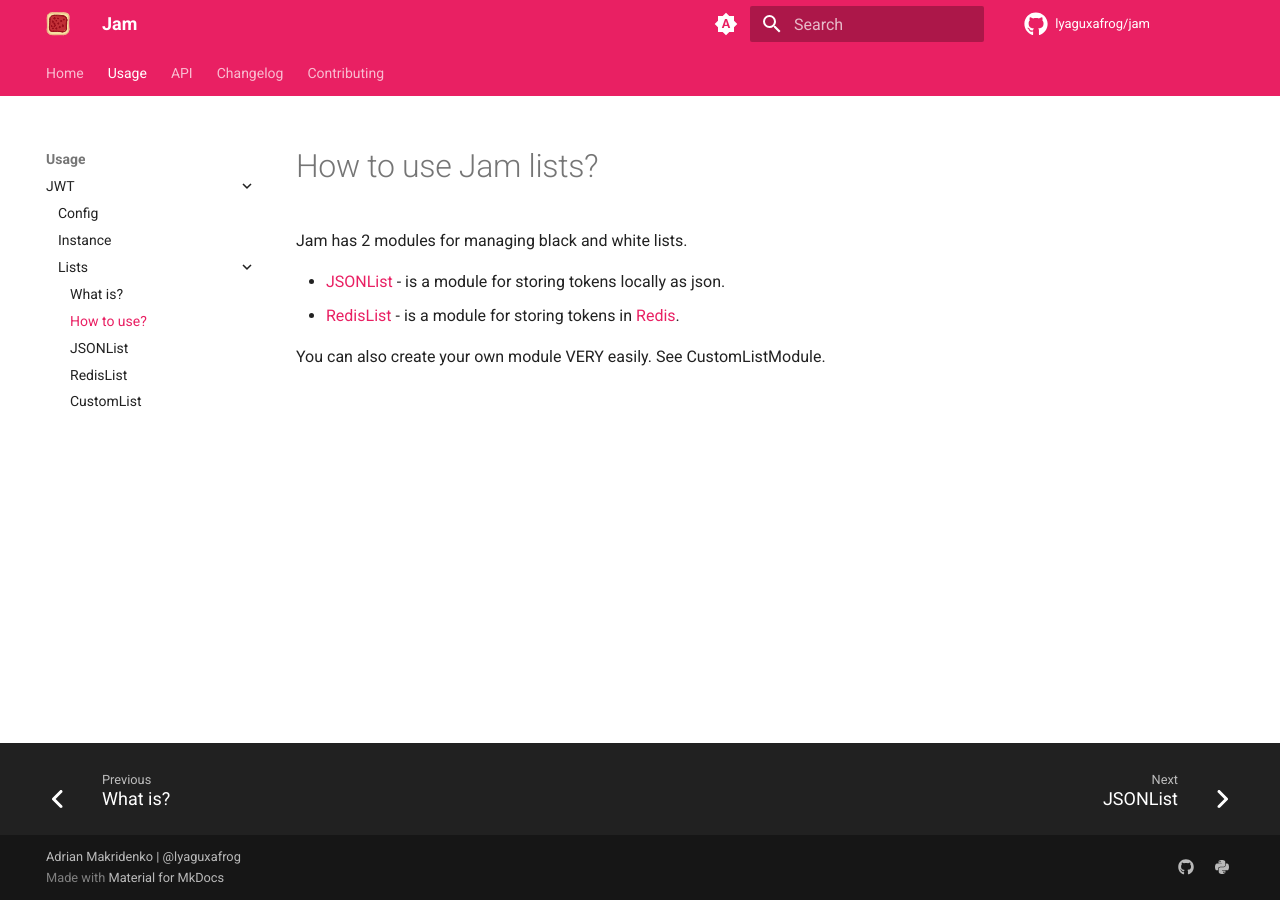
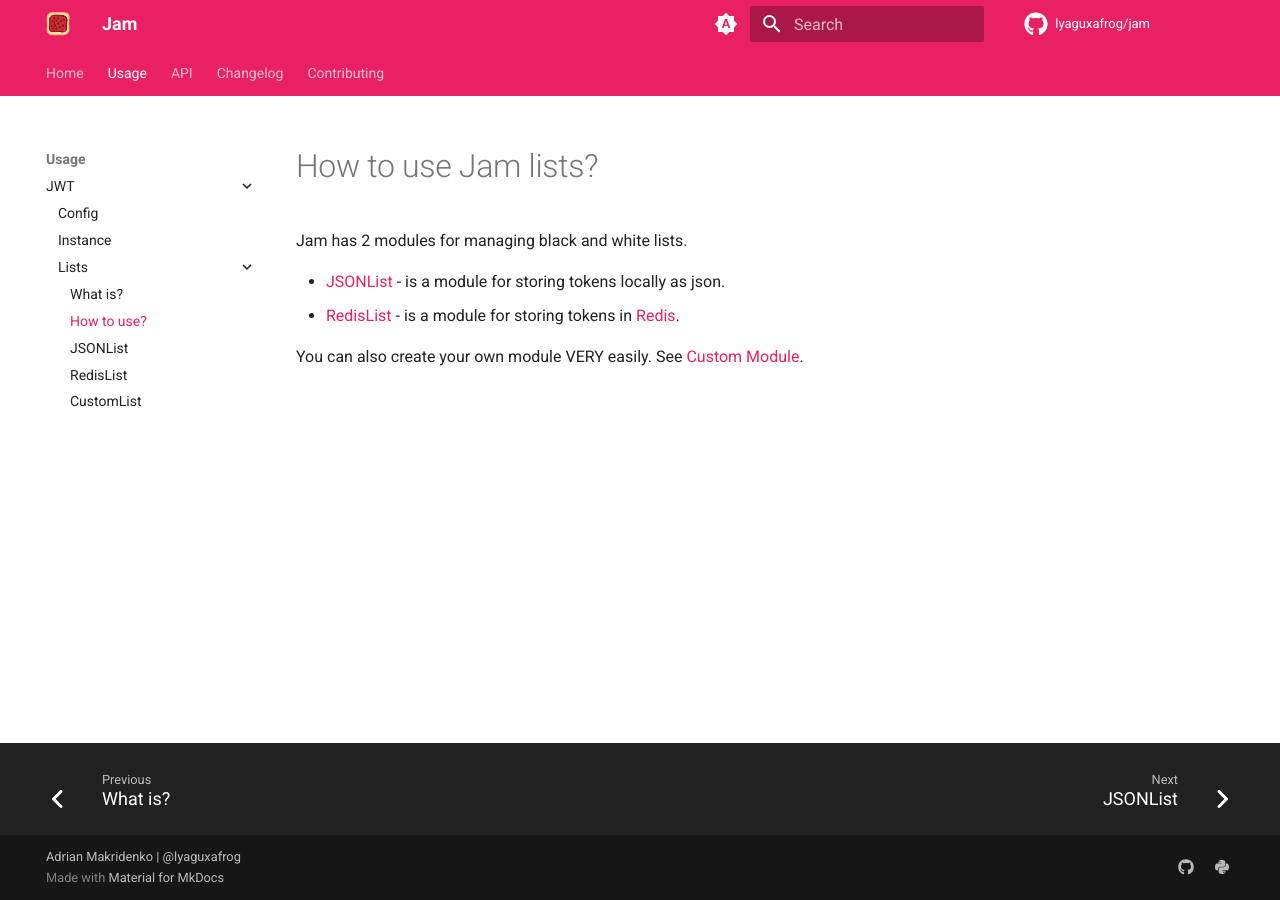
Before and after one commit to lyaguxafrog/jam, an MkDocs documentation site: the page built from docs/jwt/lists/how.md, in a window 1280 px wide. Built offline with MkDocs 1.6.1 and Material for MkDocs 9.7.7, drawn with Linux system fonts in a browser that asks for light colours; comment, search, counter and statistics services are not loaded.

```diff
--- a/docs/jwt/lists/how.md
+++ b/docs/jwt/lists/how.md
@@ -4,4 +4,4 @@ Jam has 2 modules for managing black and white lists.
 * [JSONList](json.md) - is a module for storing tokens locally as json.
 * [RedisList](redis.md) - is a module for storing tokens in [Redis](https://redis.io/docs/latest/).
 
-You can also create your own module VERY easily. See CustomListModule.
+You can also create your own module VERY easily. See [Custom Module](own_module.md).
```
Also changed, not shown: docs/jwt/config.md (+1 -1 lines).
